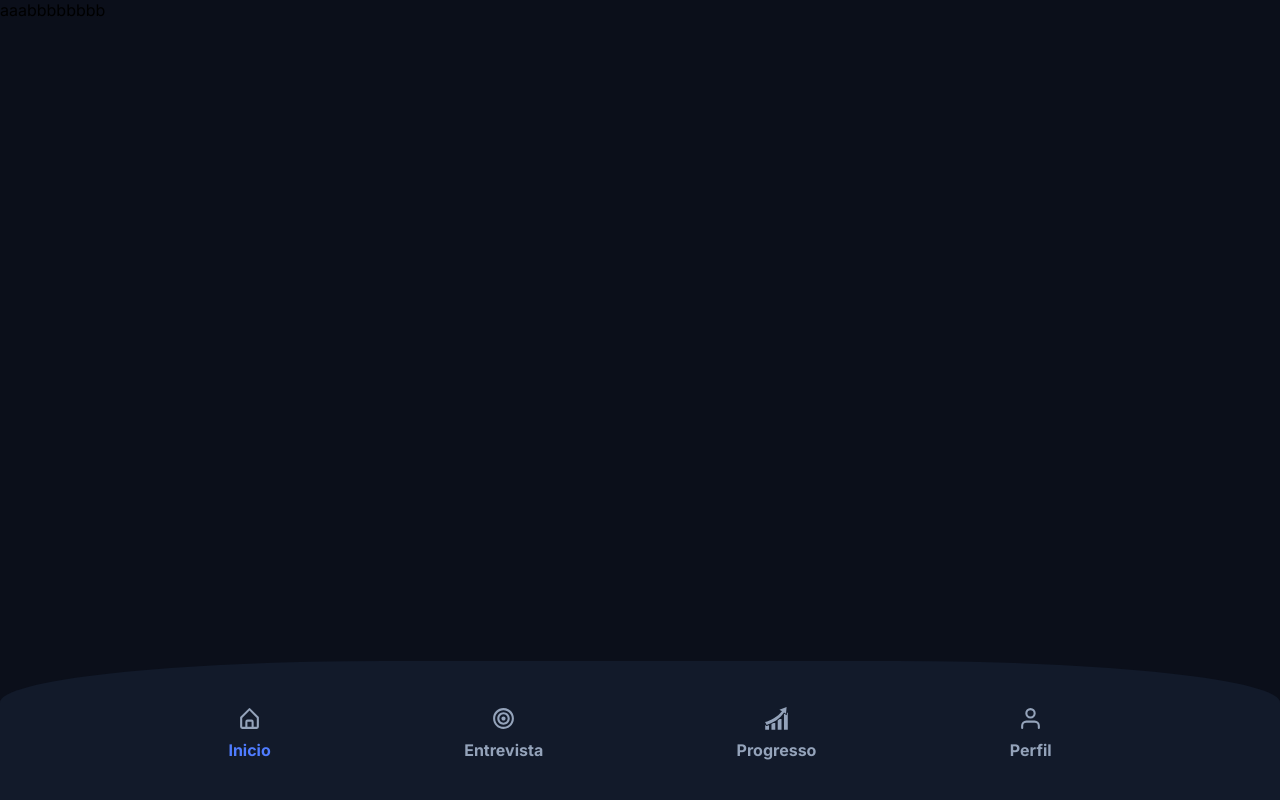
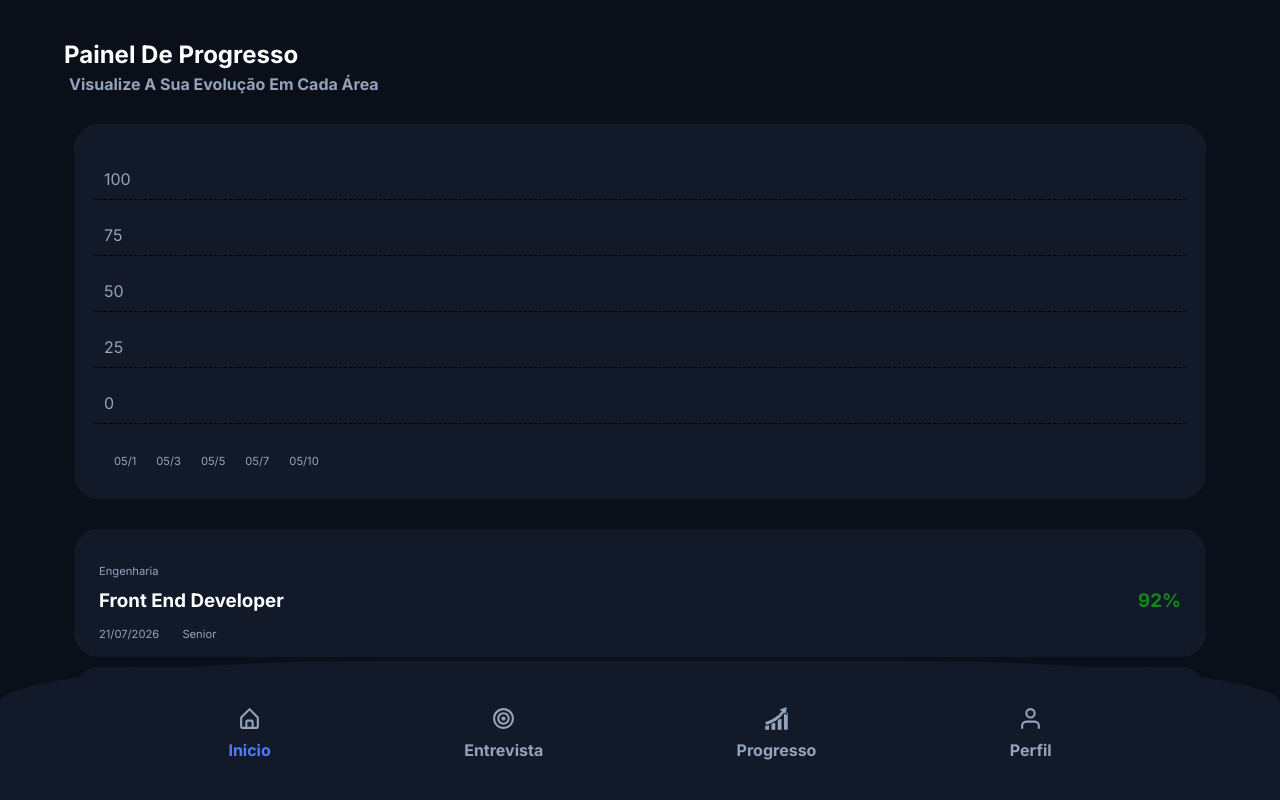
Before and after one commit to Makanda-Daniel/entrevista, a React (Vite) app in the folder interviewpro/: page /Pro in a window 1280 px wide. Shown: the top 800 px of the page. Built offline with nearby package versions, Linux system fonts and the light colour scheme.

Commit message:
pagina de progresso

```diff
--- /dev/null
+++ b/interviewpro/src/Components/BTprog/Btprog.jsx
@@ -0,0 +1,19 @@
+import styles from "../BTprog/btprog.module.css"
+function Btprog ({curso, area, data, nota, nivel}) {
+    return (
+        <section className={styles.btprog}>
+            <article>
+                <div>
+                    <span> {curso} </span>
+                    <h3> {area} </h3>
+                    <span>{data} </span> <span> {nivel} </span>
+                </div>
+                <div className={styles.pontuacao}>
+                    <h3>{nota} </h3>
+                </div>
+            </article>
+        </section>
+
+    )
+}
+export default Btprog
--- /dev/null
+++ b/interviewpro/src/Components/BTprog/btprog.module.css
@@ -0,0 +1,21 @@
+section.btprog {
+
+}
+section.btprog article {
+    padding: 15px;
+    display: grid;
+    grid-template-columns: auto auto;
+    align-items: center;
+}
+
+section.btprog article div {
+
+}
+
+section.btprog article div.pontuacao {
+    text-align: right;
+}
+
+section.btprog article div.pontuacao h3 {
+    color: rgba(19, 168, 19, 0.774);
+}
--- /dev/null
+++ b/interviewpro/src/Components/PaginaEstilos/pro.module.css
@@ -0,0 +1,32 @@
+
+
+section.progtxt {
+    margin-top: 40px;
+    margin-bottom: 30px;
+    text-align: left;
+
+}
+
+section.progtxt div p {
+    text-align: left;
+}
+
+section.progtxt div h2 {
+    color: white;
+
+}
+section.progcard {
+    margin-bottom: 30px;
+}
+section.progcard article div {
+    padding: 10px;
+    border: 1px dashed black;
+    border-top: none;
+    border-left: none;
+    border-right: none;
+    color: var(--st);
+}
+
+section.progcard article div.baixo {
+    border: none;
+}
--- a/interviewpro/src/Components/Paginas/Pro.jsx
+++ b/interviewpro/src/Components/Paginas/Pro.jsx
@@ -1,6 +1,49 @@
+import styles from "../PaginaEstilos/pro.module.css"
+import Btprog from "../BTprog/Btprog"
 function Pro () {
     return(
-        <div>aaabbbbbbbb</div>
+        <main>
+            <section className={styles.progtxt}>
+                <div>
+                    <h2>Painel De Progresso</h2>
+                    <p>
+                        visualize a sua evolução em cada área
+                    </p>
+                </div>
+            </section>
+
+            <section className={styles.progcard}>
+                <article>
+                    <div className={styles.cem}>100</div>
+                    <div>75</div>
+                    <div>50</div>
+                    <div>25</div>
+                    <div>0</div>
+                    <div className={styles.baixo}>
+                        <span>05/1</span>
+                        <span>05/3</span>
+                        <span>05/5</span>
+                        <span>05/7</span>
+                        <span>05/10</span>
+                    </div>
+                </article>
+            </section>
+            <section>
+                <Btprog area="front end developer" curso="engenharia" data="21/07/2026" nivel="senior"nota="92%">
+                </Btprog>
+
+                <Btprog area="back end developer" curso="engenharia" data="21/07/2026" nivel="medio" nota="85%">
+                </Btprog>
+
+                <Btprog area="enfermagem" curso="saude" data="21/07/2026" nivel="junior" nota="68%">
+                </Btprog>
+
+
+                <Btprog area="cultura geral" curso="conhecimento" data="21/07/2026" nivel="junior" nota="72%" >
+                </Btprog>
+
+            </section>
+        </main>
     )
 }
 
```
